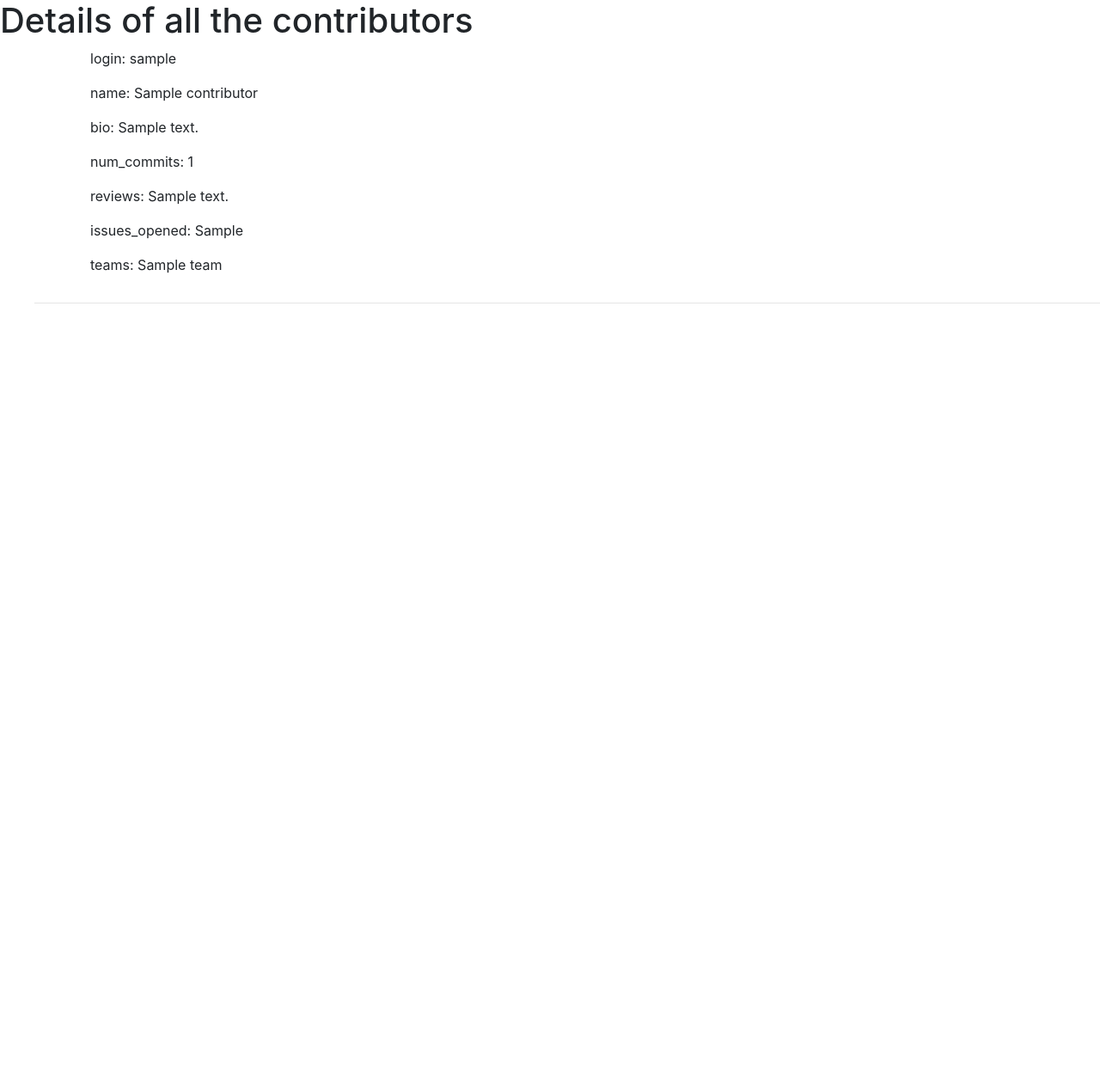
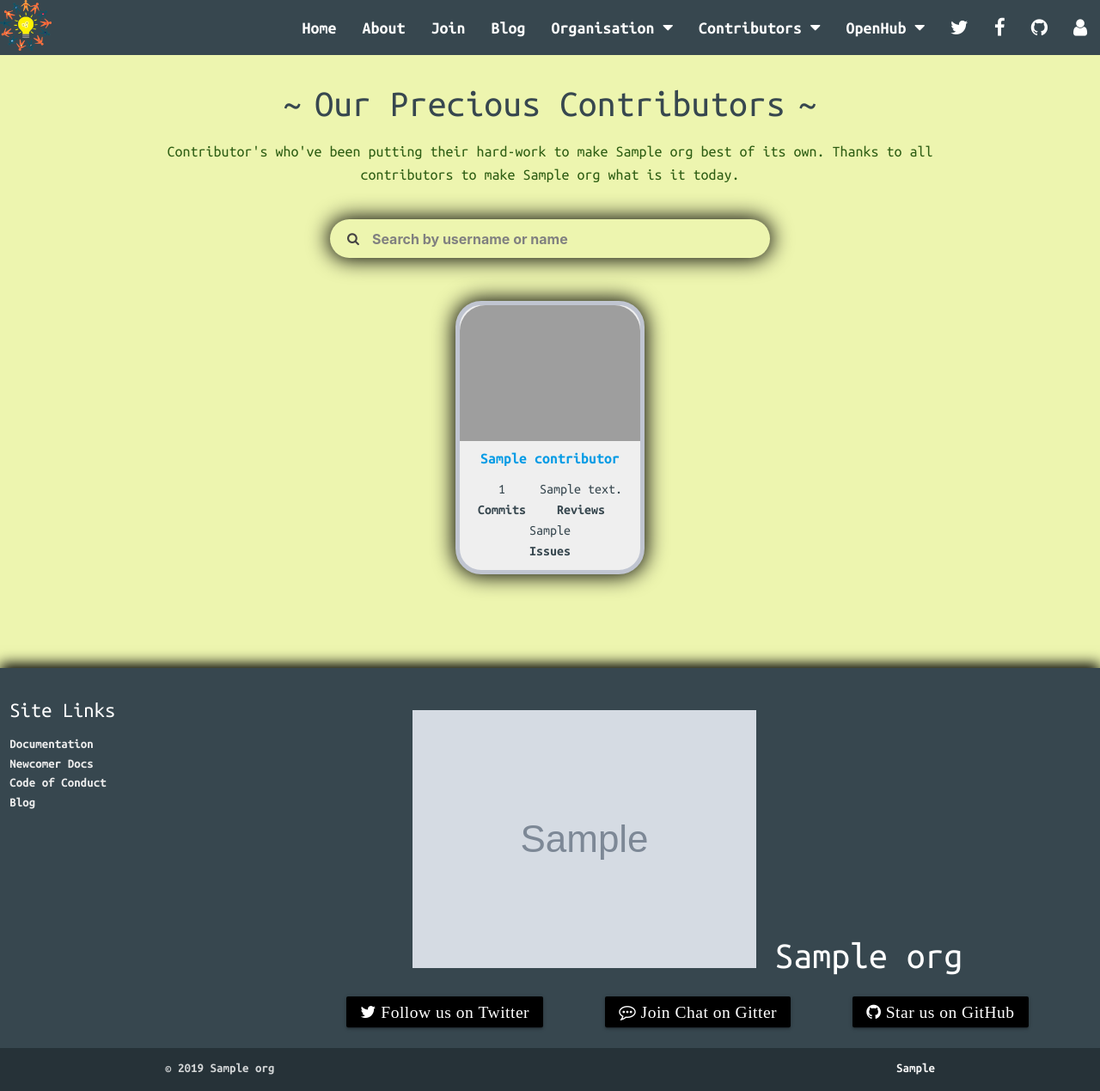
Before and after one commit to coala/community, a Django app: template templates/contributors.html in a window 1280 px wide. Shown: the whole page at 86% size. Before the commit the page ends 353 px from the top, so only its background shows below. Run offline with Django 3.2, Linux system fonts and the light colour scheme; the template is opened without the code that fills it: most values are stand-ins (such as "Sample title", 1, 10 or a date in 2020); grey boxes marked "Sample" are stand-in pictures; some libraries are stand-ins or nearby versions; grey boxes are pictures that could not be loaded.

Commit message:
data/: Re-design the contributors webpage
Closes https://github.com/coala/community/issues/258 , https://github.com/coala/community/pull/240 , https://github.com/coala/community/pull/231 ,
https://github.com/coala/community/pull/141 , https://github.com/coala/community/issues/139 , https://github.com/coala/community/pull/141 , https://github.com/coala/community/issues/140

```diff
--- a/community/urls.py
+++ b/community/urls.py
@@ -10,7 +10,7 @@ from community.views import HomePageView
 from gci.views import GCIStudentsList
 from gci.feeds import LatestTasksFeed as gci_tasks_rss
 from ci_build.view_log import BuildLogsView
-from data.views import index as contributors_index
+from data.views import ContributorsListView
 from gamification.views import index as gamification_index
 from meta_review.views import index as meta_review_index
 from inactive_issues.inactive_issues_scraper import inactive_issues_json
@@ -97,7 +97,7 @@ urlpatterns = [
         distill_file='ci/build/index.html',
     ),
     distill_url(
-        r'contributors/$', contributors_index,
+        r'contributors/$', ContributorsListView.as_view(),
         name='community-data',
         distill_func=get_index,
         distill_file='contributors/index.html',
--- a/data/urls.py
+++ b/data/urls.py
@@ -1,7 +1,7 @@
 from django.conf.urls import url
 
-from . import views
+from .views import ContributorsListView
 
 urlpatterns = [
-    url(r'^$', views.index, name='index'),
+    url(r'^$', ContributorsListView.as_view(), name='index'),
 ]
--- /dev/null
+++ b/static/css/contributors.css
@@ -0,0 +1,64 @@
+.commits,
+.reviews,
+.issues-opened {
+    padding: 0 5px;
+}
+
+.contributions {
+    margin: 10px;
+}
+
+.contributions p {
+    margin: 0;
+}
+
+.contributors-cards {
+    display: flex;
+    justify-content: space-evenly;
+    flex-flow: row wrap;
+    margin: 50px;
+}
+
+.contributor-card {
+    background-color: #efefef;
+    box-shadow: 0 0 25px 2px black;
+    border-radius: 30px;
+    margin: 0 15px 20px 15px;
+    width: 220px;
+    border: 5px #c0c5d1 solid;
+}
+
+.contributors-section .fa-close {
+    display: none;
+}
+
+.contributor-details {
+    text-align: center;
+}
+
+.contributor-image img {
+    border-radius: 30px 30px 0 0;
+    width: 210px;
+}
+
+.form-fields {
+    margin-top: 3%;
+    width: 40%;
+    min-width: 300px;
+}
+
+.search-results {
+    width: 100%;
+    background-color: transparent;
+    border-radius: 30px;
+    overflow: auto;
+    padding: 0 20px;
+    max-height: 150px;
+    display: none;
+}
+
+.side-border {
+    border-width: 0 0 0 1px;
+    border-color: darkgray;
+    border-style: solid;
+}
--- /dev/null
+++ b/static/js/contributors.js
@@ -0,0 +1,64 @@
+$(document).ready(function(){
+    var search_input = $('#search');
+    var close_icon = $('.contributors-section .fa-close');
+    var results_body = $('.search-results-tbody');
+    var searched_keyword = null;
+
+    function appendChildren(element, username, el_result_value,
+                            hide_all_contributors){
+        var result_td = $('<tr></tr>').text(el_result_value);
+        result_td.id = "td-" + username;
+        if(hide_all_contributors){
+            result_td.on('click', function(){
+                var row_id = result_td.id;
+                var login = row_id.replace('td-', '');
+                $('.contributor-card').css('display', 'none');
+                $('[login=' + login +']').css('display', 'block');
+                $('.search-results').css('display', 'none');
+            });
+        }
+        element.append(result_td);
+    }
+
+    search_input.on('keypress keyup', function(){
+        searched_keyword = search_input.val();
+        if(searched_keyword === ''){
+            $('.search-results').css('display', 'none');
+            close_icon.css('display', 'none');
+        }
+        else {
+            $('.search-results').css('display', 'block');
+            close_icon.css('display', 'block');
+            var search_by_login = $('[login^=' + searched_keyword +']');
+            var search_by_name = $('[name^=' + searched_keyword +']');
+            var results_tbody_tr = $('.search-results-tbody tr');
+            results_tbody_tr.remove();
+            if(search_by_login.length + search_by_name.length === 0 ){
+                appendChildren(results_body, null, 'No results found!', false);
+            }
+            else {
+                var all_results = search_by_login.add(search_by_name);
+                for(var contrib in all_results.get()){
+                    if(all_results[contrib]){
+                        var login = all_results[contrib].getAttribute('login');
+                        var name = all_results[contrib].getAttribute('name');
+                        var result_value = null;
+                        if(name){
+                            result_value = login + " (" + name + ")";
+                        }
+                        else {
+                            result_value = login;
+                        }
+                        appendChildren(results_body, login, result_value, true);
+                    }
+                }
+            }
+        }
+    });
+
+    close_icon.on('click', function(){
+        $('.contributor-card').css('display', 'block');
+        close_icon.css('display', 'none');
+        search_input.val(null);
+    });
+});
--- a/templates/contributors.html
+++ b/templates/contributors.html
@@ -1,40 +1,95 @@
-<!DOCTYPE html>
-<html lang="en">
-  <head>
-    <!-- Required meta tags -->
-    <meta charset="utf-8">
-    <meta name="viewport" content="width=device-width, initial-scale=1, shrink-to-fit=no">
-    <!-- Bootstrap CSS -->
-    <link rel="stylesheet" href="//maxcdn.bootstrapcdn.com/bootstrap/4.0.0/css/bootstrap.min.css" integrity="sha384-Gn5384xqQ1aoWXA+058RXPxPg6fy4IWvTNh0E263XmFcJlSAwiGgFAW/dAiS6JXm" crossorigin="anonymous">
-    <title>Contributors Data</title>
-  </head>
-  <body>
-    <h1>Details of all the contributors</h1>
-    <ul>
-      {% for contributor in contributors %}
-      <div class="container">
-        <div class="row">
-          <div class="col-sm-6 col-md-4">
-            <div class="thumbnail">
-              <div class="caption">
-                <p>login: {{ contributor.login }}</p>
-                <p>name: {{ contributor.name }}</p>
-                <p>bio: {{ contributor.bio }}</p>
-                <p>num_commits: {{ contributor.num_commits }}</p>
-                <p>reviews: {{ contributor.reviews }}</p>
-                <p>issues_opened: {{ contributor.issues_opened }}</p>
-                <p>teams:
-                {% for team in contributor.teams.all %}
-                    {{ team.name }}
-                {% endfor %}{# for team in contributor.teams.all #}
-                </p>
-              </div>
-            </div>
-          </div>
+{% extends 'base.html' %}
+{% load staticfiles %}
+{% block title %}
+  Community | Contributors
+{% endblock %}
+
+{% block add_css_files %}
+  <link rel="stylesheet" href="{% static 'css/contributors.css' %}">
+{% endblock %}
+
+{% block add_js_files %}
+  <script src="{% static 'js/contributors.js' %}"></script>
+{% endblock %}
+
+{% block main-content %}
+
+  <div class="web-page-details apply-flex center-content">
+    <h3 style="padding-right: 15px">~</h3>
+    <h3 class="page-name">
+      Our Precious Contributors
+    </h3>
+    <h3 style="padding-left: 15px">~</h3>
+  </div>
+
+  <div class="apply-flex center-content">
+    <p class="container web-page-description">
+      Contributor's who've been putting their hard-work to make {{ org.name }} best of its
+      own. Thanks to all contributors to make {{ org.name }} what is it today.
+    </p>
+  </div>
+
+  <div class="contributors-section apply-flex center-content">
+    <div class="form-fields">
+      <form>
+        <div class="input-field apply-flex center-content search-field">
+          <i class="fa fa-search social-icons"></i>
+          <input id="search" type="search" autocomplete="off" placeholder="Search by username or name" required>
+          <i class="fa fa-close social-icons"></i>
+        </div>
+      </form>
+    <div class="apply-flex center-content">
+    </div>
+      <div class="search-results">
+        <table>
+          <thead>
+            <tr>
+              <th>Search Results</th>
+            </tr>
+          </thead>
+          <tbody class="search-results-tbody large-font">
+            <tr>
+              <td>
+                No results found!
+              </td>
+            </tr>
+          </tbody>
+        </table>
+      </div>
+    </div>
+  </div>
+
+  <div class="contributors-cards">
+  {% for contributor in contributors %}
+  <div class="contributor-card" login="{{ contributor.login }}" name="{{ contributor.name }}">
+    <div class="contributor-image">
+      <img src="//github.com/{{ contributor.login }}.png/?size=210" alt="user-image">
+    </div>
+    <div class="contributor-details">
+      <a class="bold-text large-font" href="//github.com/{{ contributor.login }}" target="_blank">
+        {% if contributor.name %}
+        {{ contributor.name }}
+        {% else %}
+        {{ contributor.login }}
+        {% endif %}{# if contributor.name #}
+      </a>
+      <div class="apply-flex evenly-spread-content contributions gray-font-color">
+        <div class="commits">
+          <p>{{ contributor.num_commits }}</p>
+          <p class="bold-text">Commits</p>
+        </div>
+        <div class="reviews">
+          <p>{{ contributor.reviews }}</p>
+          <p class="bold-text">Reviews</p>
+        </div>
+        <div class="issues-opened">
+          <p>{{ contributor.issues_opened }}</p>
+          <p class="bold-text">Issues</p>
         </div>
       </div>
-      <hr>
-      {% endfor %}{# for contributor in contributors #}
-    </ul>
-  </body>
-</html>
+    </div>
+  </div>
+  {% endfor %}{# for contributor in contributors #}
+  </div>
+
+{% endblock %}
```
Also changed, not shown: data/views.py (+13 -5 lines).
